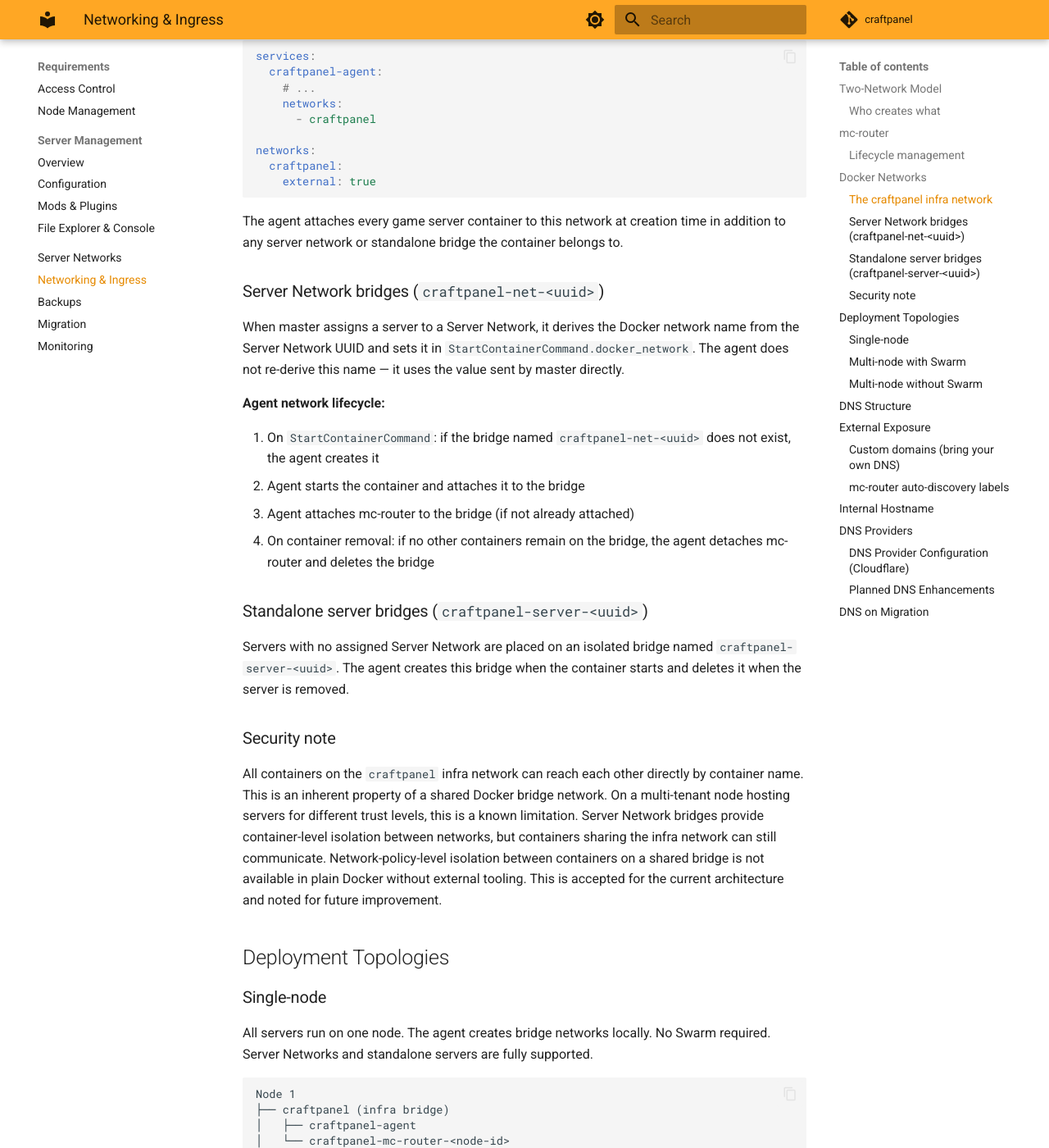
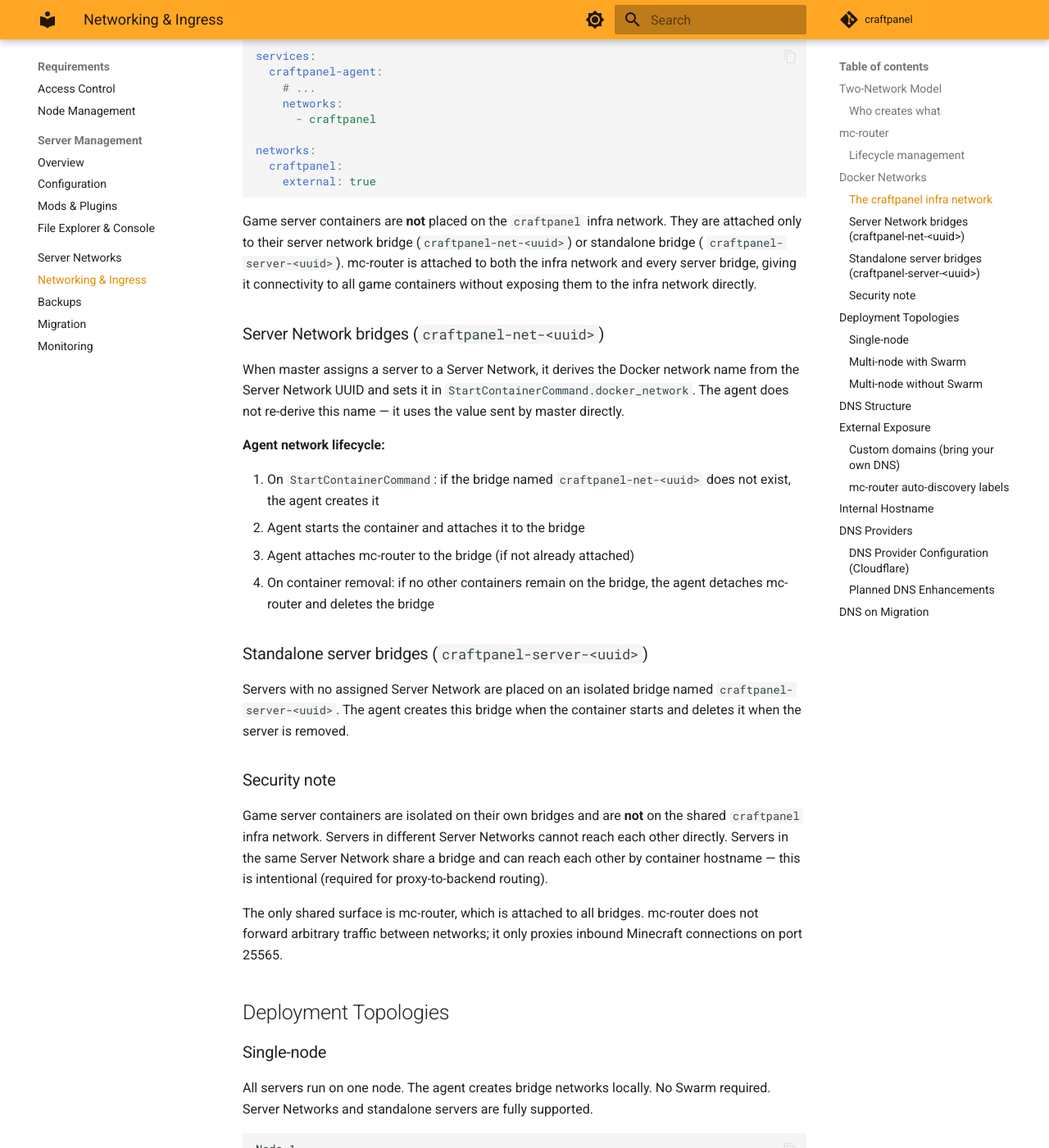
Before and after one commit to nelsongraca/craftpanel, an MkDocs documentation site: the page built from docs/src/networking/index.md, in a window 1280 px wide and 1400 px high, scrolled down 2020 px. Shown: the whole window at 82% size. Built offline with MkDocs 1.6.1 and Material for MkDocs 9.7.7, drawn with Linux system fonts in a browser that asks for light colours; comment, search, counter and statistics services are not loaded; some of the changed text lies outside the part shown.

````diff
--- a/docs/src/networking/index.md
+++ b/docs/src/networking/index.md
@@ -4,11 +4,11 @@
 
 Each node operates two categories of Docker networks:
 
-| Network | Name | Created by | Purpose |
-|---|---|---|---|
-| Infra network | `craftpanel` | Operator (pre-created) | Connects agent, mc-router, and all server containers |
-| Server Network bridge | `craftpanel-net-<uuid>` | Agent (bridge) / Master (overlay) | Per-Server-Network isolation; containers in the same network reach each other by hostname |
-| Standalone server | `craftpanel-server-<uuid>` | Agent (bridge) | Isolates standalone servers (no assigned network) |
+| Network               | Name                       | Created by                        | Purpose                                                                                   |
+|-----------------------|----------------------------|-----------------------------------|-------------------------------------------------------------------------------------------|
+| Infra network         | `craftpanel`               | Operator (pre-created)            | Connects agent and mc-router; mc-router uses it to reach all server bridges               |
+| Server Network bridge | `craftpanel-net-<uuid>`    | Agent (bridge) / Master (overlay) | Per-Server-Network isolation; containers in the same network reach each other by hostname |
+| Standalone server     | `craftpanel-server-<uuid>` | Agent (bridge)                    | Isolates standalone servers (no assigned network)                                         |
 
 ### Who creates what
 
@@ -68,7 +68,8 @@
     external: true
 ```
 
-The agent attaches every game server container to this network at creation time in addition to any server network or standalone bridge the container belongs to.
+Game server containers are **not** placed on the `craftpanel` infra network. They are attached only to their server network bridge (`craftpanel-net-<uuid>`) or standalone bridge (
+`craftpanel-server-<uuid>`). mc-router is attached to both the infra network and every server bridge, giving it connectivity to all game containers without exposing them to the infra network directly.
 
 ### Server Network bridges (`craftpanel-net-<uuid>`)
 
@@ -87,7 +88,10 @@
 
 ### Security note
 
-All containers on the `craftpanel` infra network can reach each other directly by container name. This is an inherent property of a shared Docker bridge network. On a multi-tenant node hosting servers for different trust levels, this is a known limitation. Server Network bridges provide container-level isolation between networks, but containers sharing the infra network can still communicate. Network-policy-level isolation between containers on a shared bridge is not available in plain Docker without external tooling. This is accepted for the current architecture and noted for future improvement.
+Game server containers are isolated on their own bridges and are **not** on the shared `craftpanel` infra network. Servers in different Server Networks cannot reach each other directly. Servers in the
+same Server Network share a bridge and can reach each other by container hostname — this is intentional (required for proxy-to-backend routing).
+
+The only shared surface is mc-router, which is attached to all bridges. mc-router does not forward arbitrary traffic between networks; it only proxies inbound Minecraft connections on port 25565.
 
 ## Deployment Topologies
 
````
Also changed, not shown: 2 other files.
